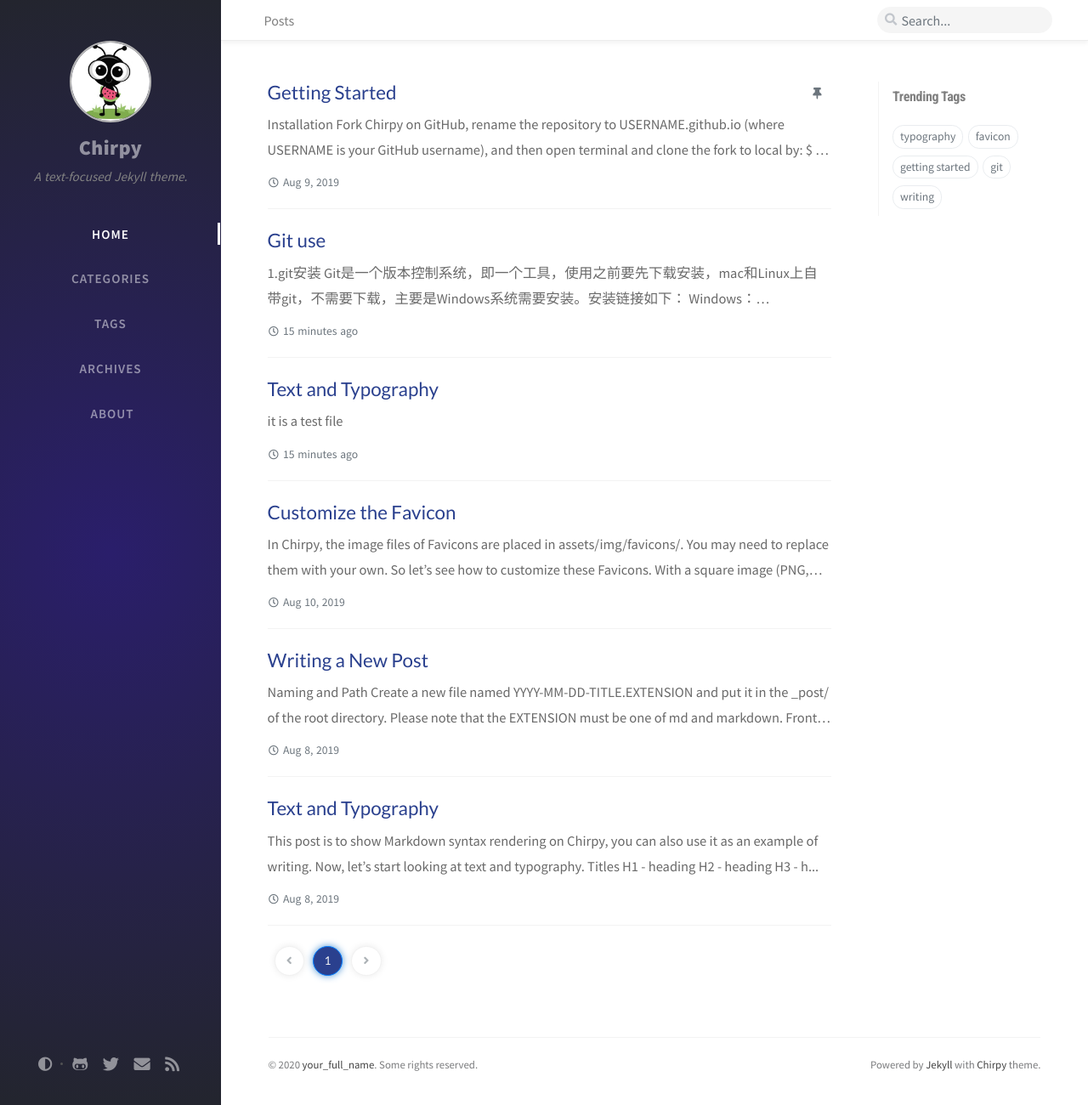
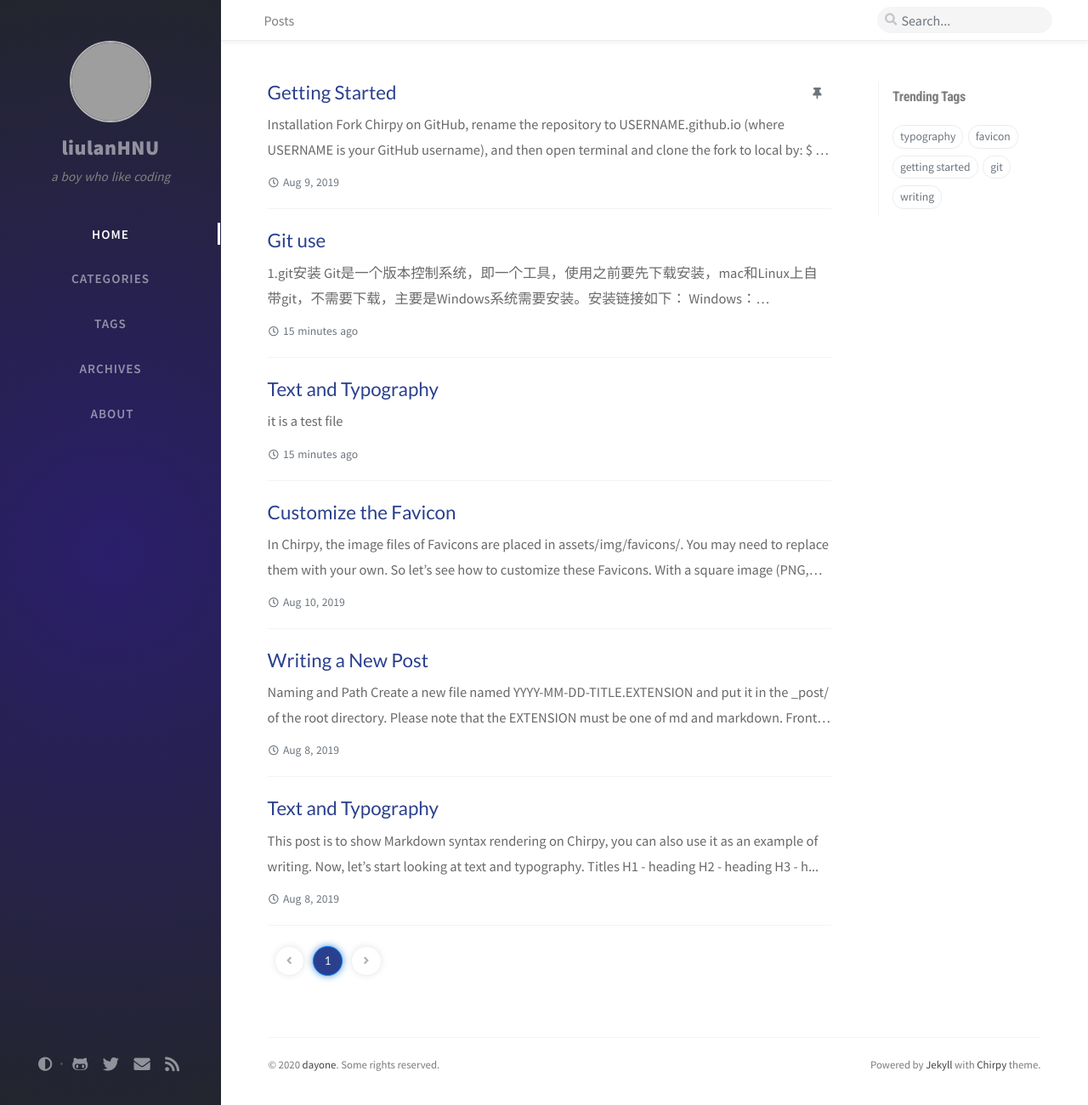
Before and after one commit to liulanHNU/chirpy, a Jekyll site: the page built from index.html, in a window 1280 px wide and 1300 px high. Shown: the whole window at 85% size. Built offline with Jekyll 4.4.1, drawn with Linux system fonts in a browser that asks for light colours; nearby versions of some CDN libraries; the list of posts is cut into pages by our own code; comment, search, counter and statistics services are not loaded; grey boxes are pictures that could not be loaded.

Commit message:
Update _config.yml

```diff
--- a/_config.yml
+++ b/_config.yml
@@ -7,9 +7,9 @@
 
 # jekyll-seo-tag settings › https://github.com/jekyll/jekyll-seo-tag/blob/master/docs/usage.md
 # --------------------------
-title: Chirpy                          # the main title
+title: liulanHNU                          # the main title
 
-tagline: A text-focused Jekyll theme.  # it will display as the sub-title
+tagline: a boy who like coding  # it will display as the sub-title
 
 description: >-                        # used by seo meta and the atom feed
   A minimal, portfolio, sidebar,
@@ -17,25 +17,25 @@ description: >-                        # used by seo meta and the atom feed
   and focuses on text presentation.
 
 # fill in the base hostname & protocol for your site, e.g., 'https://username.github.io'
-url: ''
+url: 'https://liulanHNU.github.io'
 
-author: your_full_name                  # change to your full name
+author: liulan                  # change to your full name
 
-avatar: /assets/img/sample/avatar.jpg   # support internet resources
+avatar: /assets/img/sample/liulan.jpg   # support internet resources
 
 github:
-  username: github_username             # change to your github username
+  username: liulanHNU             # change to your github username
 
 twitter:
   username: twitter_username            # change to your twitter username
 
 social:
-  name: your_full_name                  # it will shows as the copyright owner in Footer
-  email: example@doamin.com             # change to your email address
+  name: dayone                  # it will shows as the copyright owner in Footer
+  email: 850319644@qq.com             # change to your email address
   links:
     # The first element serves as the copyright owner's link
     - https://twitter.com/username      # change to your twitter homepage
-    - https://github.com/username       # change to your github homepage
+    - https://github.com/liulanHNU       # change to your github homepage
     # Uncomment below to add more social links
     # - https://www.facebook.com/username
     # - https://www.linkedin.com/in/username
```
